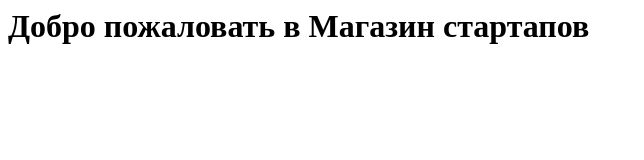
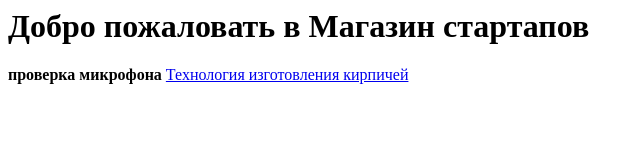
Before and after one commit to webhubber/startsupshop, a plain HTML site: page index.html in a window 1280 px wide. Shown: the whole page, without its empty margins (0-644 px from the left). Drawn offline with Linux system fonts and the light colour scheme.

Commit message:
Update index.html

```diff
--- a/index.html
+++ b/index.html
@@ -1 +1,3 @@
 <h1>Добро пожаловать в Магазин стартапов</h1>
+<b>проверка микрофона</b>
+<a href="brick_technology.html">Технология изготовления кирпичей</a>
```
